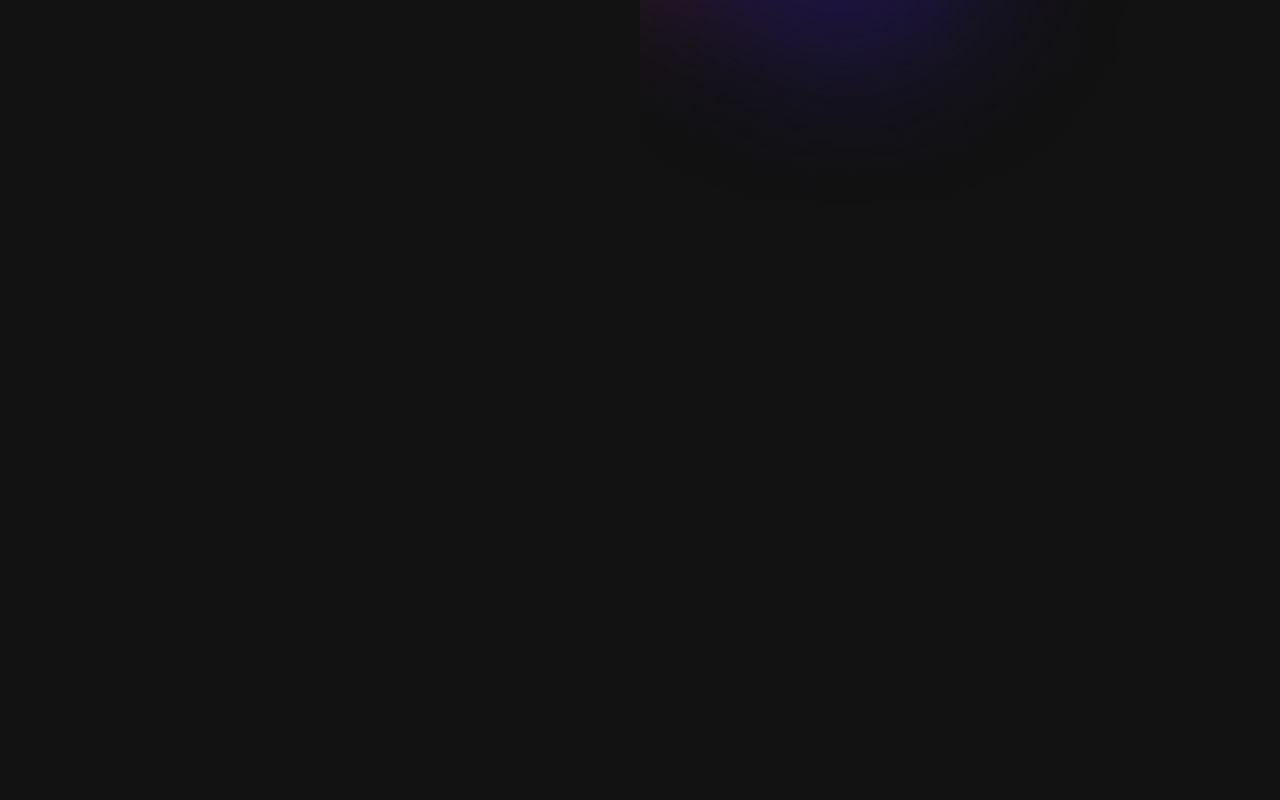
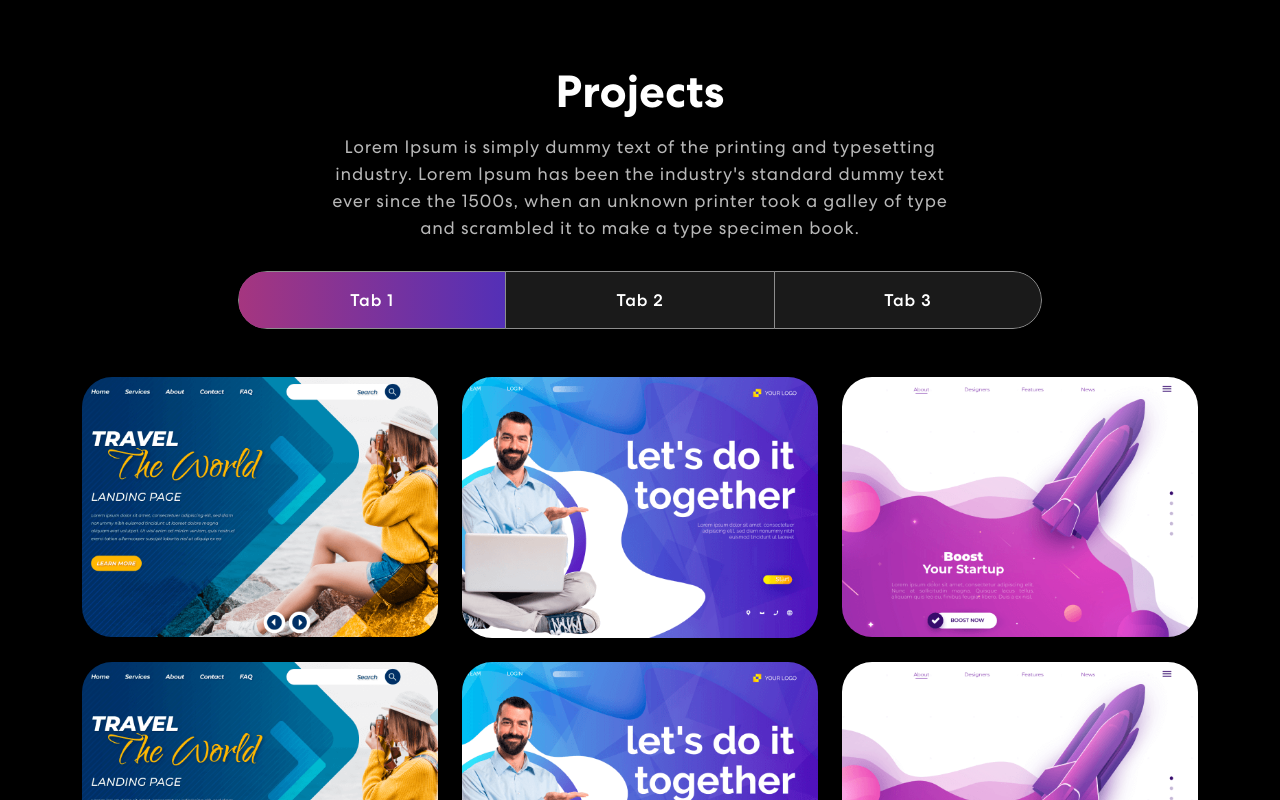
Before and after one commit to kwenealete/personal-portfolio, a React (Create React App) app: page / in a window 1280 px wide. Shown: the part 1420-2220 px from the top of the page. Before the commit the page ends 1647 px from the top, so only its background shows below. Built offline with nearby package versions, Linux system fonts and the light colour scheme.

Commit message:
Projects and ProjectCard component displaying various projects completed.

```diff
--- a/src/App.css
+++ b/src/App.css
@@ -344,6 +344,133 @@
 }
 
 
+/***** Projects Css *****/
+.project {
+  padding: 80px 0;
+  position: relative;
+  background-color: black;
+}
+.project h2 {
+	font-size: 45px;
+	font-weight: 700;
+  text-align: center;
+}
+.project p {
+  color: #B8B8B8;
+  font-size: 18px;
+  letter-spacing: 0.8px;
+  line-height: 1.5em;
+  margin: 14px auto 30px auto;
+  text-align: center;
+  width: 56%;
+}
+.project .nav.nav-pills {
+  width: 72%;
+  margin: 0 auto;
+  border-radius: 50px;
+  background-color: rgb(255 255 255 / 10%);
+  overflow: hidden;
+}
+.project .nav.nav-pills .nav-item {
+  width: 33.33333%;
+}
+.project .nav.nav-pills .nav-link {
+  background-color: transparent;
+  border-radius: 0;
+  padding: 17px 0;
+  color: #fff;
+  width: 100%;
+  font-size: 17px;
+  letter-spacing: 0.8px;
+  font-weight: 500;
+  position: relative;
+  transition: 0.3s ease-in-out;
+  text-align: center;
+  z-index: 0;
+}
+.project .nav.nav-pills .nav-link::before {
+    content: "";
+    position: absolute;
+    width: 0;
+    height: 100%;
+    background: linear-gradient(90.21deg, #AA367C -5.91%, #4A2FBD 111.58%);
+    top: 0;
+    left: 0;
+    z-index: -1;
+    transition: 0.3s ease-in-out;
+}
+.project .nav.nav-pills .nav-link.active::before {
+    width: 100% !important;
+}
+.project .nav.nav-pills .nav-link.active {
+    border: 1px solid rgba(255, 255, 255, 1);
+}
+.nav-link#projects-tabs-tab-first {
+  border: 1px solid rgba(255, 255, 255, 0.5);
+  border-radius: 55px 0px 0px 55px;
+}
+.nav-link#projects-tabs-tab-second {
+  border-top: 1px solid rgba(255, 255, 255, 0.5);
+  border-bottom: 1px solid rgba(255, 255, 255, 0.5);
+}
+.nav-link#projects-tabs-tab-third {
+  border: 1px solid rgba(255, 255, 255, 0.5);
+  border-radius: 0 55px 55px 0;
+}
+.proj-imgbx {
+  position: relative;
+  border-radius: 30px;
+  overflow: hidden;
+  margin-bottom: 24px;
+}
+.proj-imgbx::before {
+  content: "";
+  background: linear-gradient(90.21deg, #AA367C -5.91%, #4A2FBD 111.58%);
+  opacity: 0.85;
+  position: absolute;
+  width: 100%;
+  height: 0;
+  transition: 0.4s ease-in-out;
+}
+.proj-imgbx:hover::before {
+  height: 100%;
+}
+.proj-txtx {
+  position: absolute;
+  text-align: center;
+  top: 65%;
+  left: 50%;
+  transform: translate(-50%, -50%);
+  transition: 0.5s ease-in-out;
+  opacity: 0;
+  width: 100%;
+}
+.proj-imgbx:hover .proj-txtx {
+  top: 50%;
+  opacity: 1;
+}
+.proj-txtx h4 {
+  font-size: 30px;
+  font-weight: 700;
+  letter-spacing: 0.8px;
+  line-height: 1.1em;
+}
+.proj-txtx span {
+  font-style: italic;
+  font-weight: 400;
+  font-size: 15px;
+  letter-spacing: 0.8px;
+}
+.background-image-right {
+  top: 20%;
+  position: absolute;
+  bottom: 0;
+  width: 35%;
+  right: 0;
+  z-index: -4;
+}
+
+
 
 
 
--- a/src/App.js
+++ b/src/App.js
@@ -4,6 +4,7 @@
 import Banner from "./components/Banner";
 import "bootstrap/dist/css/bootstrap.min.css";
 import Skills from "./components/Skills";
+import Projects from "./components/Projects";
 
 function App() {
   return (
@@ -11,6 +12,7 @@
       <NavBar />
       <Banner />
       <Skills />
+      <Projects />
     </div>
   );
 }
--- a/src/components/Banner.js
+++ b/src/components/Banner.js
@@ -6,7 +6,7 @@
 export default function Banner() {
   const [loopNum, setLoopNum] = useState(0);
   const [isDeleting, setIsDeleting] = useState(false);
-  const toRotate = ["Full-Stack", "DevOps", "Cloud Engineer Enthusiast"];
+  const toRotate = ["Full-Stack,", "DevOps,", "Cloud Engineer Enthusiast"];
   const [text, setText] = useState("");
   const [delta, setDelta] = useState(300 - Math.random() * 100);
   const period = 2000;
--- /dev/null
+++ b/src/components/ProjectCard.js
@@ -0,0 +1,15 @@
+import { Col } from "react-bootstrap";
+
+export default function ProjectCard({ title, description, imgUrl }) {
+  return (
+    <Col sm={6} md={4}>
+      <div className="proj-imgbx">
+        <img src={imgUrl} />
+        <div className="proj-txtx">
+            <h4>{title}</h4>
+            <span>{description}</span>
+        </div>
+      </div>
+    </Col>
+  );
+}
--- /dev/null
+++ b/src/components/Projects.js
@@ -0,0 +1,88 @@
+import { Col, Container, Nav, Row, Tab } from "react-bootstrap";
+import ProjectCard from "./ProjectCard";
+import colorSharp2 from "../assets/img/color-sharp2.png";
+import projImg1 from "../assets/img/project-img1.png";
+import projImg2 from "../assets/img/project-img2.png";
+import projImg3 from "../assets/img/project-img3.png";
+
+export default function Projects() {
+  const projects = [
+    {
+      title: "Business Startup",
+      description: "Design & Development",
+      imgUrl: projImg1,
+    },
+    {
+      title: "Business Startup",
+      description: "Design & Development",
+      imgUrl: projImg2,
+    },
+    {
+      title: "Business Startup",
+      description: "Design & Development",
+      imgUrl: projImg3,
+    },
+    {
+      title: "Business Startup",
+      description: "Design & Development",
+      imgUrl: projImg1,
+    },
+    {
+      title: "Business Startup",
+      description: "Design & Development",
+      imgUrl: projImg2,
+    },
+    {
+      title: "Business Startup",
+      description: "Design & Development",
+      imgUrl: projImg3,
+    },
+  ];
+
+  return (
+    <section className="project" id="project">
+      <Container>
+        <Row>
+          <Col>
+            <h2>Projects</h2>
+            <p>
+              Lorem Ipsum is simply dummy text of the printing and typesetting
+              industry. Lorem Ipsum has been the industry's standard dummy text
+              ever since the 1500s, when an unknown printer took a galley of
+              type and scrambled it to make a type specimen book.
+            </p>
+            <Tab.Container id="projects-tabs" defaultActiveKey="first">
+              <Nav
+                variant="pills"
+                className="nav-pills mb-5 justify-content-center align-items-center"
+                id="pills-tab"
+              >
+                <Nav.Item>
+                  <Nav.Link eventKey="first">Tab 1</Nav.Link>
+                </Nav.Item>
+                <Nav.Item>
+                  <Nav.Link eventKey="second">Tab 2</Nav.Link>
+                </Nav.Item>
+                <Nav.Item>
+                  <Nav.Link eventKey="third">Tab 3</Nav.Link>
+                </Nav.Item>
+              </Nav>
+              <Tab.Content>
+                <Tab.Pane eventKey="first">
+                  <Row>
+                    {projects.map((project, index) => {
+                      return <ProjectCard key={index} {...project} />;
+                    })}
+                  </Row>
+                </Tab.Pane>
+                <Tab.Pane eventKey="second">Second tab content</Tab.Pane>
+                <Tab.Pane eventKey="third">Third tab content</Tab.Pane>
+              </Tab.Content>
+            </Tab.Container>
+          </Col>
+        </Row>
+      </Container>
+      <img className="background-image-right" src={colorSharp2} />
+    </section>
+  );
+}
```
